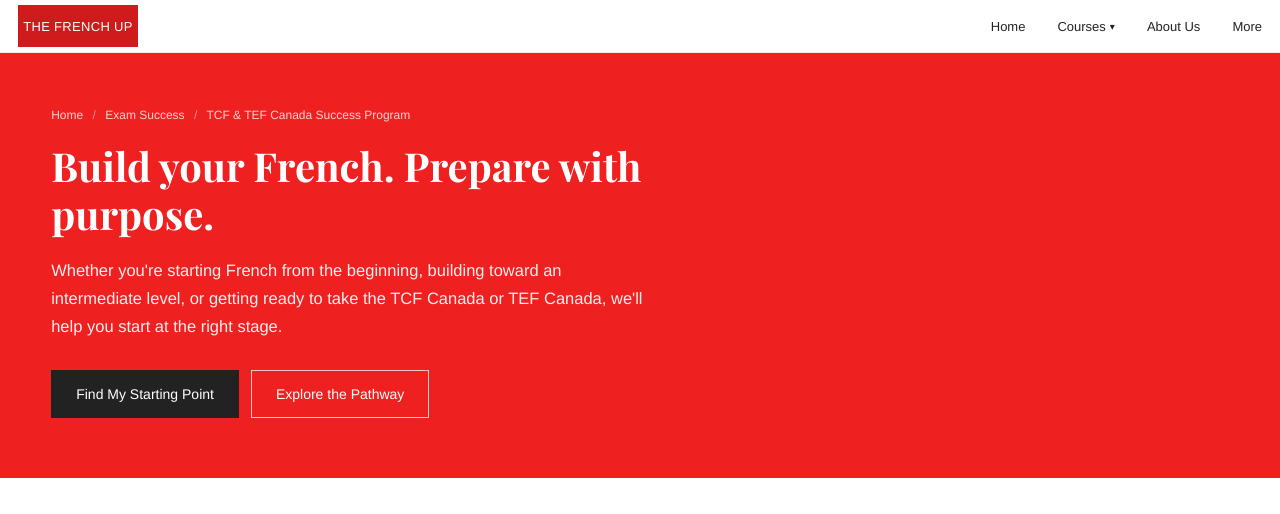
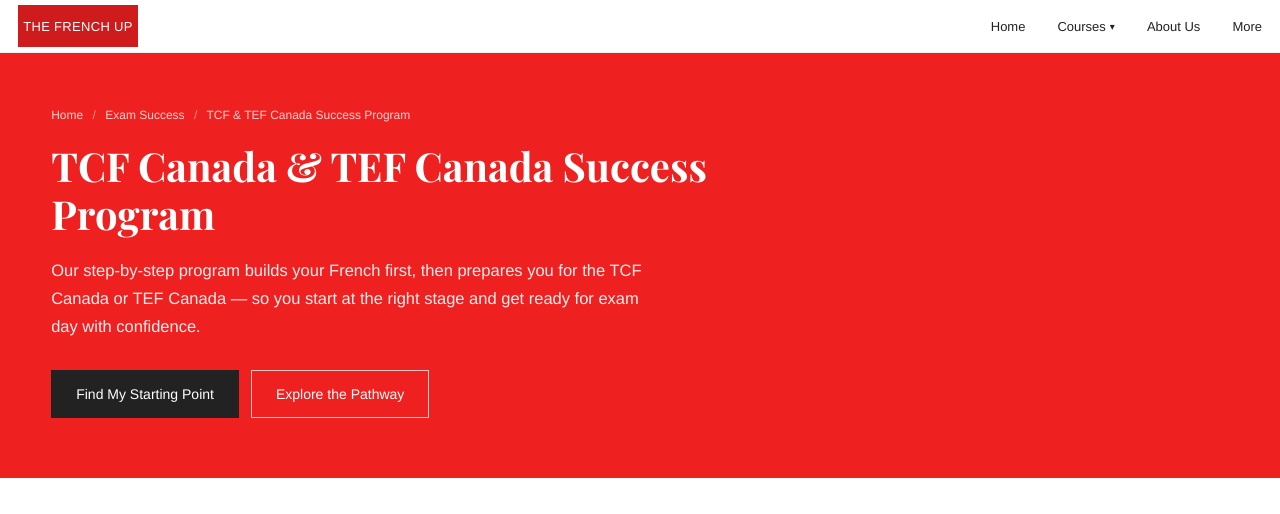
Before and after one commit to Devikasharma300/the-french-up, a Jekyll site: the page courses/exam-success/tcf-tef-success-program.html, which Jekyll copies as it is, in a window 1280 px wide and 900 px high, cut to the strip 0-514 px from the top of the window. Built offline with Jekyll 4.4.1, drawn with Linux system fonts in a browser that asks for light colours.

Commit message:
Update tcf-tef-success-program.html

```diff
--- a/courses/exam-success/tcf-tef-success-program.html
+++ b/courses/exam-success/tcf-tef-success-program.html
@@ -10,7 +10,7 @@
 
     <meta
         name="description"
-        content="TCF Canada and TEF Canada preparation at The French Up — French Foundations, TCF/TEF Pathway, and focused exam preparation, all on one page."
+        content="The French Up's TCF Canada and TEF Canada Success Program — start with French Foundations, build with the TCF/TEF Pathway, then prepare with focused TCF/TEF Canada Preparation."
     >
 
     <meta name="robots" content="index, follow">
@@ -20,7 +20,7 @@
         href="https://www.thefrenchup.com/courses/exam-success/tcf-tef-success-program.html"
     >
 
-    <title>TCF / TEF Canada Preparation | The French Up</title>
+    <title>TCF Canada &amp; TEF Canada Success Program | The French Up</title>
 
     <link
         rel="preconnect"
@@ -1721,14 +1721,14 @@
                 </nav>
 
                 <h1>
-                    Build your French. Prepare with purpose.
+                    TCF Canada &amp; TEF Canada Success Program
                 </h1>
 
                 <p class="page-subhead">
-                    Whether you're starting French from the beginning,
-                    building toward an intermediate level, or getting ready
-                    to take the TCF Canada or TEF Canada, we'll help you
-                    start at the right stage.
+                    Our step-by-step program builds your French first, then
+                    prepares you for the TCF Canada or TEF Canada — so you
+                    start at the right stage and get ready for exam day with
+                    confidence.
                 </p>
 
                 <div class="hero-actions">
```
